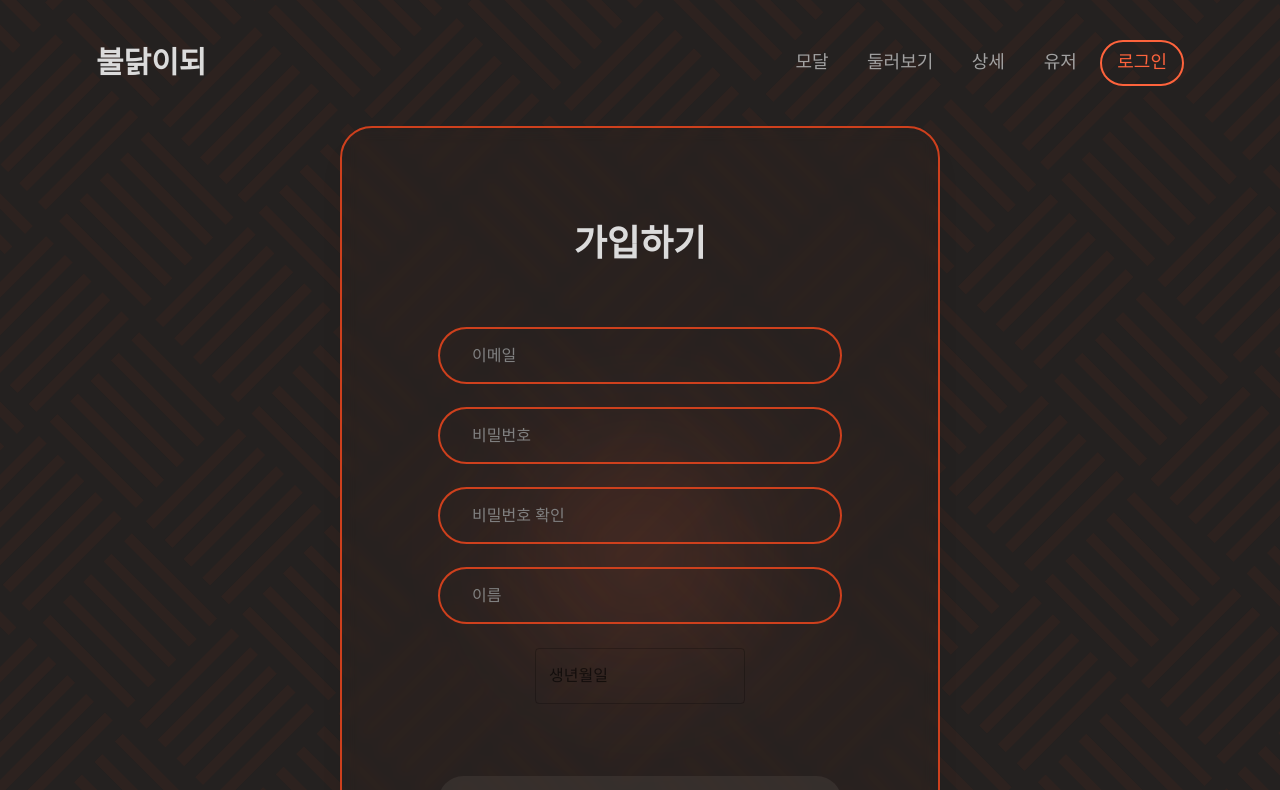
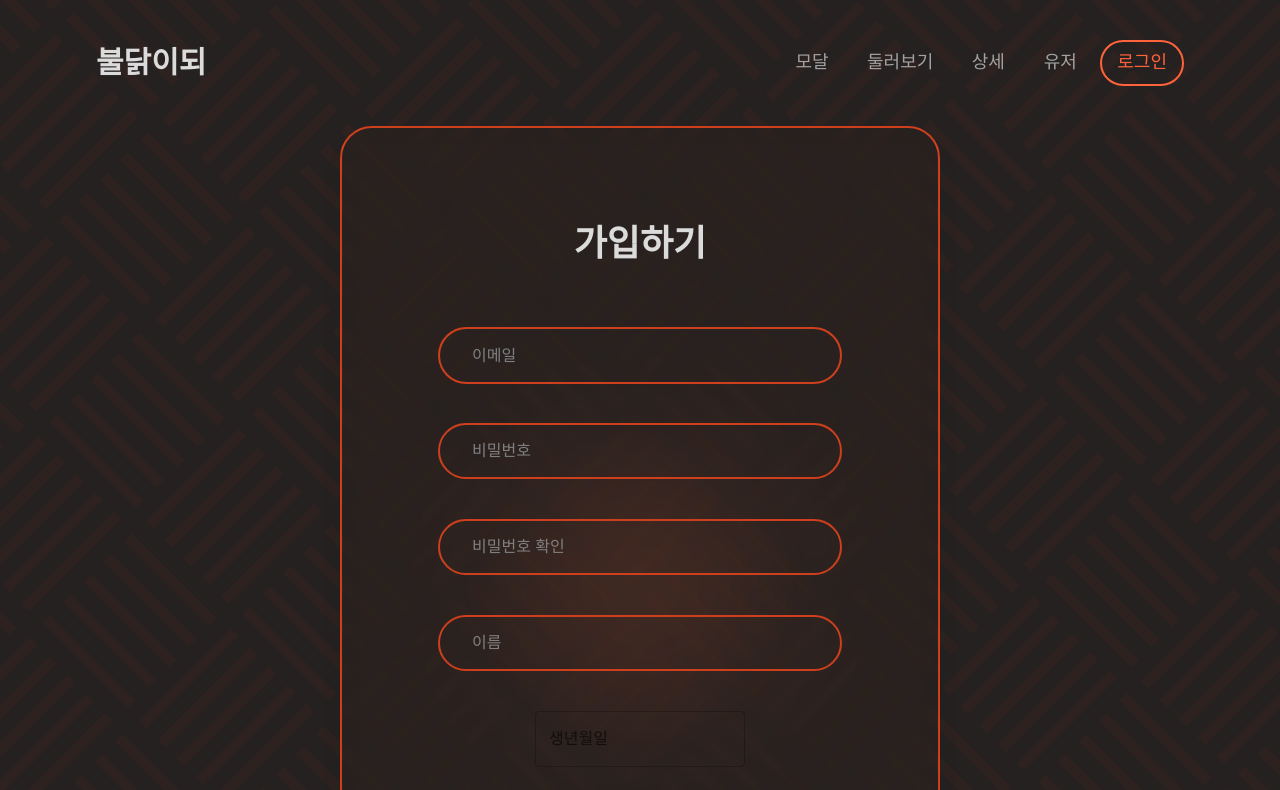
Before and after one commit to metzo32/be-buldak, a Next.js app: page /register in a window 1280 px wide. Shown: the top 790 px of the page. Built offline with nearby package versions, Linux system fonts and the light colour scheme; no server answers; a web font is replaced by a local one.

Commit message:
에러메세지 크기 변환

```diff
--- a/src/app/(public)/login/page.tsx
+++ b/src/app/(public)/login/page.tsx
@@ -66,14 +66,14 @@ export default function LoginPage() {
   };
 
   return (
-    <div className="py-24 mx-auto w-[600px] px-24 flex flex-col items-center justify-center gap-24 border-2 border-primaryHover rounded-4xl bg-primaryTrans relative backdrop-blur-sm shadow-xl">
+    <div className="py-24 mx-auto w-[600px] px-24 flex flex-col items-center justify-center4 border-2 border-primaryHover rounded-4xl bg-primaryTrans relative backdrop-blur-sm shadow-xl">
       <h1 className="text-4xl relative z-1">로그인</h1>
       <form
         onSubmit={handleSubmit(onSubmit)}
         className="w-full flex flex-col gap-18 relative z-1"
       >
-        <div className="w-full flex flex-col gap-6 items-center">
-          <div className="w-full flex flex-col gap-2">
+        <div className="w-full flex flex-col gap-3 items-center">
+          <div className="w-full h-[405px] flex flex-col">
             <Controller
               name="email"
               control={control}
@@ -96,7 +96,7 @@ export default function LoginPage() {
             />
           </div>
 
-          <div className="w-full flex flex-col gap-2">
+          <div className="w-full flex flex-col">
             <Controller
               name="password"
               control={control}
--- a/src/app/(public)/register/page.tsx
+++ b/src/app/(public)/register/page.tsx
@@ -84,8 +84,8 @@ export default function RegisterPage() {
           onSubmit={handleSubmit(onSubmit)}
           className="w-full flex flex-col gap-18 relative z-1"
         >
-          <div className="w-full flex flex-col gap-6 items-center">
-            <div className="w-full flex flex-col gap-2">
+          <div className="w-full flex flex-col gap-3 items-center">
+            <div className="w-full flex flex-col">
               <Controller
                 name="email"
                 control={control}
@@ -108,7 +108,7 @@ export default function RegisterPage() {
               />
             </div>
 
-            <div className="w-full flex flex-col gap-2">
+            <div className="w-full flex flex-col">
               <Controller
                 name="password"
                 control={control}
@@ -133,7 +133,7 @@ export default function RegisterPage() {
               />
             </div>
 
-            <div className="w-full flex flex-col gap-2">
+            <div className="w-full flex flex-col">
               <Controller
                 name="password_confirmation"
                 control={control}
@@ -161,7 +161,7 @@ export default function RegisterPage() {
               />
             </div>
 
-            <div className="w-full flex flex-col gap-2">
+            <div className="w-full flex flex-col">
               <Controller
                 name="name"
                 control={control}
@@ -184,7 +184,7 @@ export default function RegisterPage() {
               />
             </div>
 
-            <div className="flex flex-col gap-2">
+            <div className="flex flex-col">
               <Controller
                 name="birth"
                 control={control}
--- a/src/components/layouts/Footer.tsx
+++ b/src/components/layouts/Footer.tsx
@@ -1,7 +1,7 @@
 
 export default function Footer() {
   return (
-    <footer className="py-20 text-xs lg:text-sm font-serf text-disabled text-center">
+    <footer className="pt-36 pb-18 text-xs lg:text-sm font-serf text-disabledHover text-center">
       <p>본 페이지는 Next.js와 _____로 제작되었습니다.</p>
       <p>제작자 : 초생(BE), 매(FE)</p>
       <p>2025 all rights reserved.</p>
--- a/src/components/ui/Input.tsx
+++ b/src/components/ui/Input.tsx
@@ -25,7 +25,15 @@ export default function Input({
       value={value}
       onChange={onChange}
       error={error}
-      helperText={helperText}
+      helperText={helperText || " "}
+      slotProps={{
+        formHelperText: {
+          sx: {
+            minHeight: "14px",
+            marginTop: "8px",
+          },
+        },
+      }}
       sx={{
         "& .MuiOutlinedInput-root": {
           borderRadius: "9999px",
```
